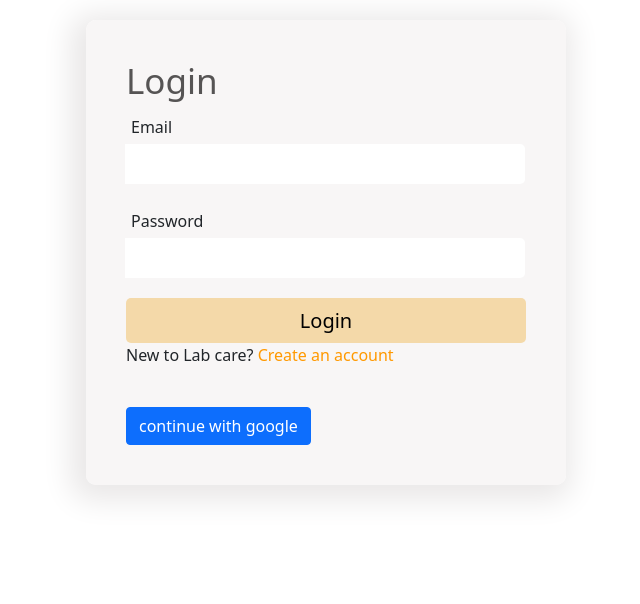
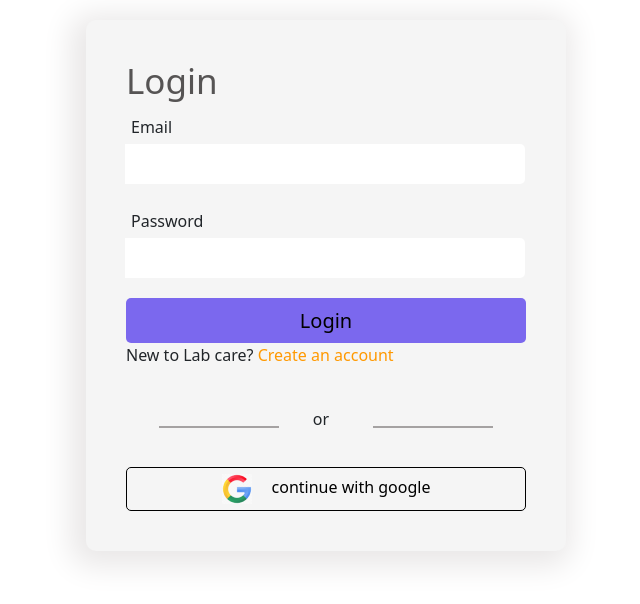
Before and after one commit to laizuakram1/warehouse-management-client, a React (Create React App) app: page /login in a window 1280 px wide. Shown: the top 604 px of the page, without its empty margins (314-954 px from the left). Built offline with nearby package versions, Linux system fonts and the light colour scheme.

Commit message:
update google button

```diff
--- a/src/pages/Login/Login.css
+++ b/src/pages/Login/Login.css
@@ -0,0 +1,30 @@
+.googleAuth-Button {
+    background-color: transparent;
+    color: black;
+    border: 1px solid black;
+    border-radius: 5px;
+    width:300px;
+    width:400px;
+}
+
+.googleAuth-Button:hover{
+    background-color:black;
+    font:bold;
+}
+.googleAuth-Button img{
+    margin-right:20px;
+
+}
+.or-section{
+    display:flex;
+    margin-bottom:20px;
+}
+.or-section .line{
+    width:30%;
+    border:1px solid rgb(165, 162, 162);
+    height:0;
+    margin:auto;
+}
+.or-section p{
+    margin-right:10px;
+}
--- a/src/pages/Login/Login.js
+++ b/src/pages/Login/Login.js
@@ -1,5 +1,6 @@
 import React from 'react';
 import { Button } from 'react-bootstrap';
+import googleIcon from '../../images/google/google.png';
 import { auth } from '../../firebase.init';
 import { signInWithPopup,GoogleAuthProvider } from "firebase/auth";
 import { Link, useNavigate } from 'react-router-dom';
@@ -45,9 +46,18 @@ const Login = () => {
                 <input className='form-submit' type="submit" value="Login" />
                 <p>New to Lab care? <Link className='form-link' to='/signup'>Create an account</Link></p>
                 <br />
-                <Button onClick={googleAuth}>continue with google</Button>
+                <div className='or-section'>
+                    <div className='line'></div>
+                    <p>or</p>
+                    <div className='line'></div>
+                </div>
+                <Button className='googleAuth-Button' onClick={googleAuth}>
+                    <img src={googleIcon} alt="" />
+                    continue with google</Button>
+
             </form>
         </div>
+
     );
 };
 
--- a/src/pages/SignUp/SignUp.css
+++ b/src/pages/SignUp/SignUp.css
@@ -1,7 +1,7 @@
 
 .form-box{
     width:480px;
-    background-color:rgba(247, 245, 245, 0.867);
+    background-color:#F5F5F5;
     border: none;
     border-radius: 10px;
     box-sizing: border-box;
@@ -36,14 +36,14 @@
 }
 .input-group input:focus{
     border: 1px solid rgb(243, 205, 134);
-    box-shadow: 0 0 15px rgb(243, 206, 137);
+    box-shadow: 0 0 15px #7B68EE;
     outline-offset: 0px;
     outline: none;
 }
 .form-submit{
     width:400px;
     height:45px;
-    background-color:rgb(244, 217, 169);
+    background-color:#7B68EE;
     border:none;
     border-radius: 5px;
     font-size: 20px;
```
Also changed, not shown: src/images/google/google.png (added).
